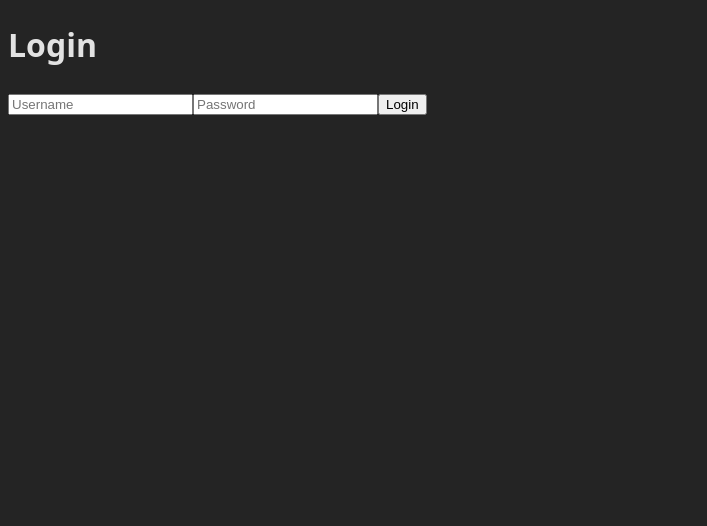
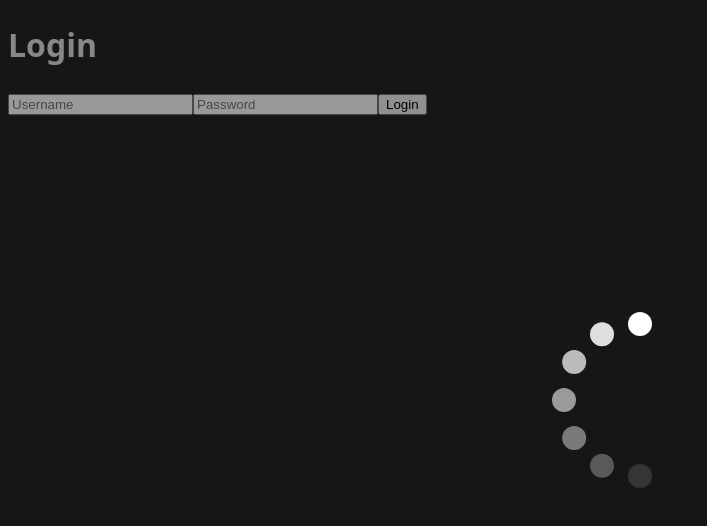
Before and after one commit to blloop/supply-log, a React (Vite) app: page / in a window 1280 px wide. Shown: the top 526 px of the page, without its empty margins (0-707 px from the left). Built offline with nearby package versions, Linux system fonts and the light colour scheme; no server answers.

Commit message:
add loader and component skeletons

```diff
--- /dev/null
+++ b/src/AddForm.tsx
@@ -0,0 +1,17 @@
+export default function AddForm({ header } : {
+  header: String[]
+}) {
+  return (
+    <form style={{ display: "flex", flexDirection: "column" }}>
+      <p>New Entry</p>
+      <label htmlFor="name">{header[0]}{" Name"}</label>
+      <input id="name" type="text" />
+      <label htmlFor="amount">{"Amount ("}{header[1]}{")"}</label>
+      <input id="amount" type="text" />
+      <label htmlFor="cost">{"Cost ("}{header[2]}{"/"}{header[1]}{")"}</label>
+      <input id="cost" type="text" />
+      <label htmlFor="total">Total</label>
+      <input id="total" type="text" />
+    </form>
+  )
+}
--- a/src/App.tsx
+++ b/src/App.tsx
@@ -1,12 +1,19 @@
 import Calendar from "react-calendar";
 import { useEffect, useState } from "react";
 import LoginForm from "./LoginForm";
+import LogTable from "./LogTable";
+import Settings from "./Settings";
+import AddForm from "./AddForm";
+import Loader from "./Loader";
 
 type Value = Date | null | [Date | null, Date | null];
 
 export default function App() {
   const [verified, setVerified] = useState(false);
   const [verifying, setVerifying] = useState(false);
+  const [buyerType, setBuyerType] = useState<String>("Buyer");
+  const [unitType, setUnitType] = useState<"lb" | "kg">("lb");
+  const [currency, setCurrency] = useState<String>("$");
 
   const [value, setValue] = useState<Value>(new Date());
 
@@ -21,12 +28,14 @@ export default function App() {
   };
 
   const handleLogout = async () => {
+    setVerifying(true);
     await fetch("/api/logout", {
       method: "POST",
       credentials: "include",
     });
 
     setVerified(false);
+    setVerifying(false);
     window.location.reload();
   };
 
@@ -37,20 +46,23 @@ export default function App() {
   if (!verified) {
     return (
       <>
-      <LoginForm />
+        <LoginForm />
+        {verifying && <Loader />}
       </>
-    )
+    );
   }
 
   return (
     <>
       <div>
-        <button onClick={handleLogout}>
-          Log Out
-        </button>
+        <button onClick={handleLogout}>Log Out</button>
       </div>
+      {verifying && <Loader />}
       <p>{value?.toString()}</p>
       <Calendar onChange={setValue} value={value} />
+      <LogTable header={[buyerType, unitType, currency]} />
+      <AddForm header={[buyerType, unitType, currency]} />
+      <Settings />
     </>
   );
 }
--- /dev/null
+++ b/src/Loader.tsx
@@ -0,0 +1,9 @@
+import load from "./assets/load.svg"
+
+export default function Loader() {
+  return (
+    <div id="loader">
+      <img src={load}></img>
+    </div>
+  )
+}
--- /dev/null
+++ b/src/LogTable.tsx
@@ -0,0 +1,30 @@
+export default function LogTable({ header } : {
+  header: String[]
+}) {
+  return (
+    <table>
+      <thead>
+        <tr>
+          <th>{header[0]}{" Name"}</th>
+          <th>{"Amount ("}{header[1]}{")"}</th>
+          <th>{"Cost ("}{header[2]}{"/"}{header[1]}{")"}</th>
+          <th>Total</th>
+        </tr>
+      </thead>
+      <tbody>
+        <tr>
+          <td>A</td>
+          <td>B</td>
+          <td>C</td>
+          <td>D</td>
+        </tr>
+        <tr>
+          <td>C</td>
+          <td>D</td>
+          <td>E</td>
+          <td>F</td>
+        </tr>
+      </tbody>
+    </table>
+  )
+}
--- /dev/null
+++ b/src/Settings.tsx
@@ -0,0 +1,5 @@
+export default function Settings() {
+  return (
+    <></>
+  )
+}
--- a/src/index.css
+++ b/src/index.css
@@ -12,3 +12,17 @@
   -webkit-font-smoothing: antialiased;
   -moz-osx-font-smoothing: grayscale;
 }
+
+#loader {
+  position: absolute;
+  display: flex;
+  justify-content: center;
+  align-items: center;
+  inset: 0;
+  background-color: #00000066;
+}
+
+#loader img {
+  width: 12rem;
+  height: 12rem;
+}
```
Also changed, not shown: src/assets/load.svg (added).
